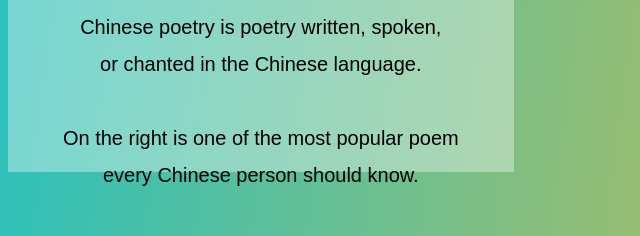
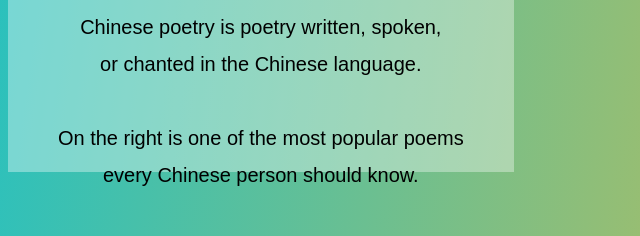
Before and after one commit to tenorion/developWebsite, a plain HTML site: page thirdSection.html in a window 1280 px wide. Shown: the part 446-682 px from the top of the page, 0-640 px from the left. Drawn offline with Linux system fonts and the light colour scheme.

Commit message:
Update thirdSection.html

```diff
--- a/thirdSection.html
+++ b/thirdSection.html
@@ -30,7 +30,7 @@
         <br>
         or chanted in the Chinese language.
         <br> <br>
-        On the right is one of the most popular poem
+        On the right is one of the most popular poems
         <br>
         every Chinese person should know.
         </p2>
```
